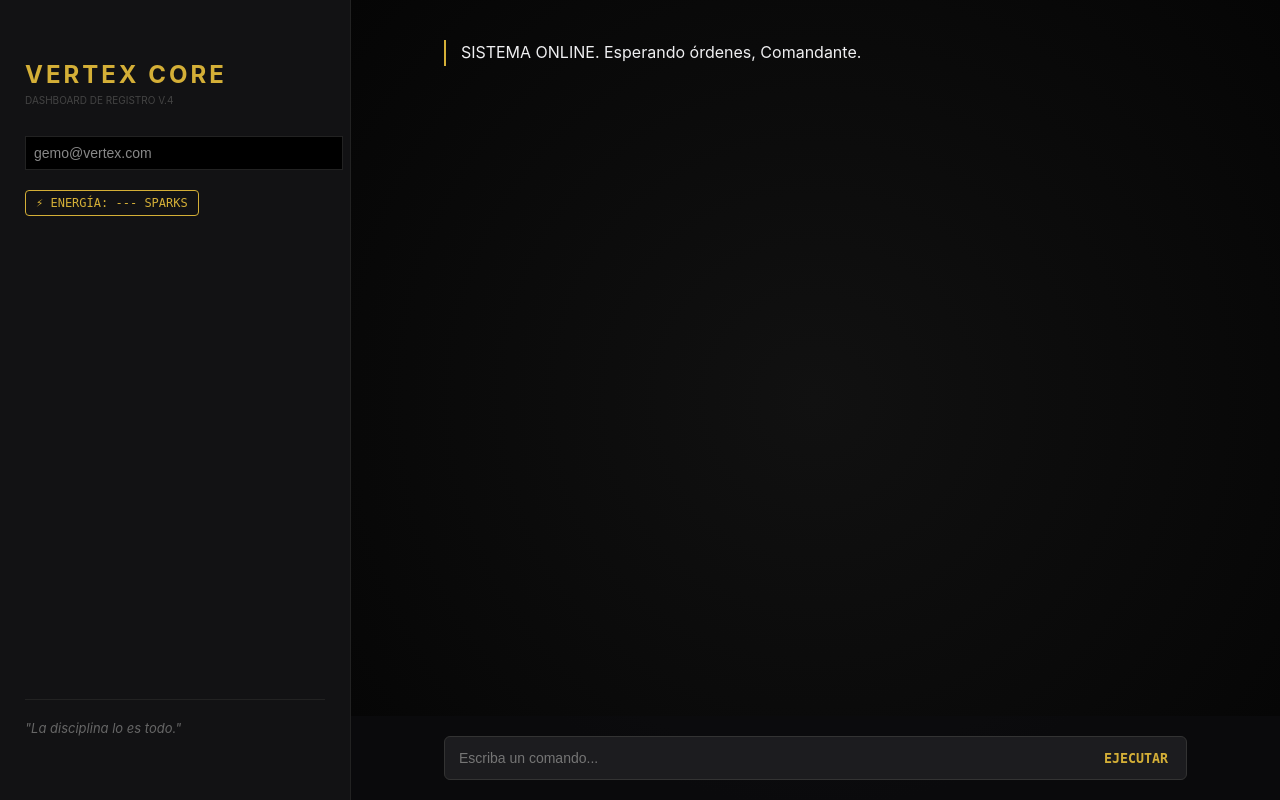
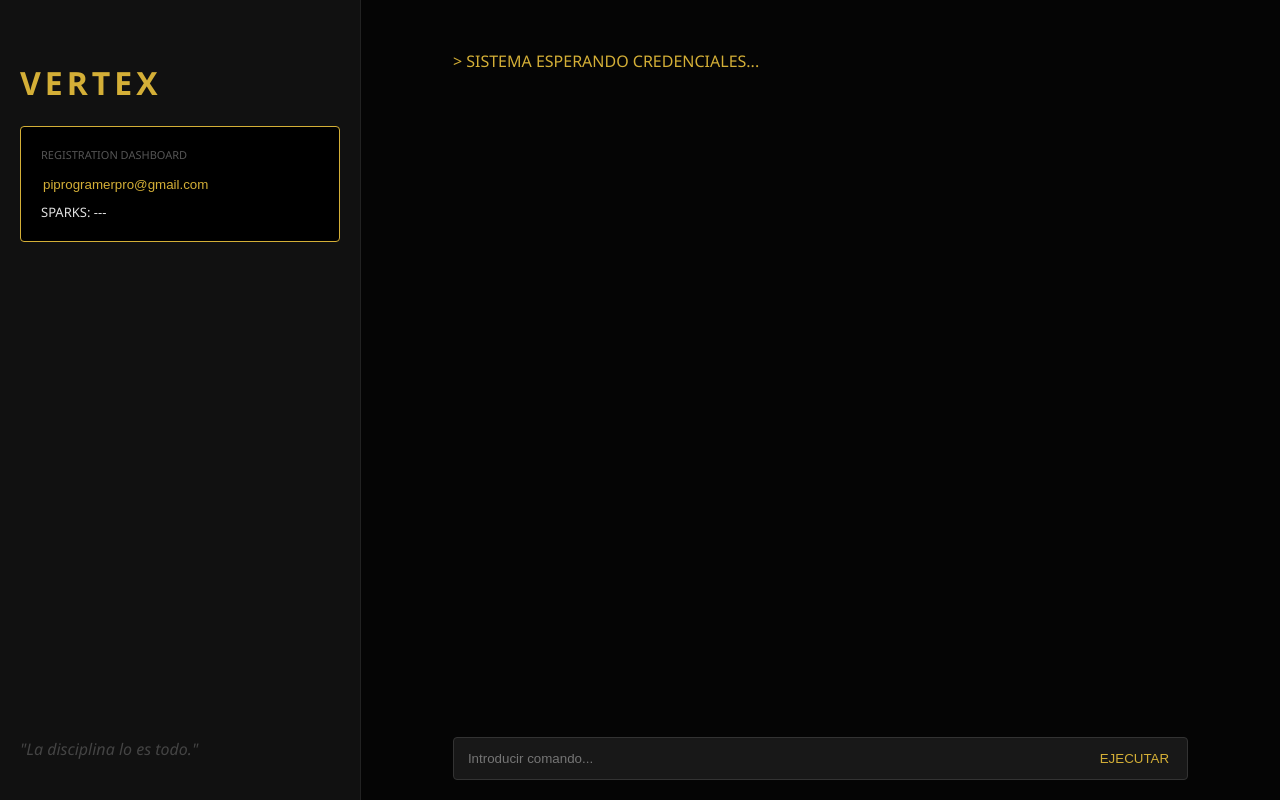
Before and after one commit to piprogramerpro-commits/Vertex-Core, a Flask app: page / in a window 1280 px wide. Run offline with Flask 3, Linux system fonts and the light colour scheme.

Commit message:
FIX_FINAL: Restaurado dashboard, frase motivadora y bloqueo de impostores por HWID.

```diff
--- a/app.py
+++ b/app.py
@@ -14,34 +14,23 @@ def index():
 @app.route('/ask', methods=['POST'])
 def ask():
     data = request.json
-    email = data.get("email", "").strip().lower()
+    email = data.get("email", "").lower()
     hwid = data.get("hwid", "")
     query = data.get("query", "")
 
     identity = vault.check_identity(email, hwid)
 
-    if identity == "ADMIN_CONFIRMED":
-        prefix = "[ESTADO: COMANDANTE DETECTADO]"
-        sparks_display = "INFINITOS"
+    if identity == "COMMANDER":
+        response = brain.synthesize(f"[ORDEN PRIORITARIA] {query}", [])
+        sparks = "INFINITOS"
     elif identity == "IMPOSTOR":
-        return jsonify({
-            "vertex_response": "⚠️ **PROTOCOLO DE SEGURIDAD ACTIVADO.** Hardware no autorizado. Intento de suplantación registrado.",
-            "sparks": 0,
-            "role": "INTRUSO"
-        })
+        return jsonify({"vertex_response": "⚠️ **ACCESO DENEGADO.** Hardware no reconocido para el rango de Comandante.", "sparks": "BLOQUEADO"})
     else:
-        if not vault.use_spark(email):
-            return jsonify({"vertex_response": "Energía agotada. Solicite acceso al Comandante.", "sparks": 0})
-        prefix = "[ESTADO: USUARIO]"
-        sparks_display = vault.get_sparks(email)
+        # Aquí el sistema para usuarios normales
+        sparks = vault.get_sparks(email)
+        response = brain.synthesize(query, [])
 
-    response = brain.synthesize(f"{prefix} {query}", [])
-
-    return jsonify({
-        "vertex_response": response,
-        "sparks": sparks_display,
-        "role": identity
-    })
+    return jsonify({"vertex_response": response, "sparks": sparks})
 
 if __name__ == '__main__':
     port = int(os.environ.get("PORT", 8080))
--- a/templates/index.html
+++ b/templates/index.html
@@ -5,82 +5,59 @@
     <title>Vertex Core | Sovereign Intelligence</title>
     <script src="https://cdn.jsdelivr.net/npm/marked/marked.min.js"></script>
     <style>
-        :root { --bg: #0b0b0d; --gold: #d4af37; --text: #efeff1; --accent: #1c1c1f; }
-        body { margin: 0; font-family: 'Inter', 'Segoe UI', sans-serif; background: var(--bg); color: var(--text); display: flex; height: 100vh; }
-
-        #sidebar { width: 300px; background: #121214; border-right: 1px solid #222; padding: 40px 25px; display: flex; flex-direction: column; }
-        #main { flex: 1; display: flex; flex-direction: column; background: radial-gradient(circle at center, #111 0%, #050505 100%); }
-
-        #chat { flex: 1; overflow-y: auto; padding: 40px 10%; scroll-behavior: smooth; }
-        .input-area { padding: 20px 10%; background: rgba(11, 11, 13, 0.95); }
-        .input-box { background: var(--accent); border: 1px solid #333; border-radius: 6px; padding: 12px; display: flex; align-items: center; }
-
-        input { background: transparent; border: none; color: white; flex: 1; outline: none; font-size: 14px; }
-        button { background: none; border: none; color: var(--gold); cursor: pointer; font-weight: bold; font-family: monospace; }
-
-        .spark-badge { color: var(--gold); font-family: monospace; font-size: 12px; border: 1px solid var(--gold); padding: 5px 10px; border-radius: 4px; margin-top: 10px; display: inline-block; }
-        .quote-section { margin-top: auto; padding-top: 20px; border-top: 1px solid #222; font-style: italic; font-size: 13px; color: #666; min-height: 40px; }
-
-        .vertex-msg { border-left: 2px solid var(--gold); padding-left: 15px; margin-bottom: 25px; line-height: 1.6; }
-        .user-msg { text-align: right; color: #888; margin-bottom: 15px; font-size: 0.9em; }
+        :root { --bg: #050505; --gold: #d4af37; --text: #e0e0e0; --accent: #111; }
+        body { margin: 0; font-family: 'Segoe UI', sans-serif; background: var(--bg); color: var(--text); display: flex; height: 100vh; overflow: hidden; }
+        #sidebar { width: 320px; background: var(--accent); border-right: 1px solid #222; padding: 40px 20px; display: flex; flex-direction: column; }
+        #main { flex: 1; display: flex; flex-direction: column; }
+        #chat { flex: 1; overflow-y: auto; padding: 50px 10%; }
+        .input-box { background: #181818; border: 1px solid #333; border-radius: 4px; padding: 12px; display: flex; margin: 20px 10%; }
+        input { background: transparent; border: none; color: white; flex: 1; outline: none; }
+        .reg-dash { background: #000; border: 1px solid var(--gold); padding: 20px; border-radius: 4px; margin-bottom: 20px; }
+        .quote-after { color: var(--gold); font-weight: bold; font-family: monospace; margin-top: 15px; display: none; }
     </style>
 </head>
 <body>
     <div id="sidebar">
-        <h2 style="color:var(--gold); letter-spacing: 3px; margin-bottom: 5px;">VERTEX CORE</h2>
-        <div style="font-size: 10px; color: #444; margin-bottom: 30px;">DASHBOARD DE REGISTRO V.4</div>
-
-        <div id="registration">
-            <input type="text" id="email" value="gemo@vertex.com" style="width: 100%; margin-bottom: 10px; background: #000; padding: 8px; border: 1px solid #222; color: #888;">
-            <div class="spark-badge">⚡ ENERGÍA: <span id="sparks">---</span> SPARKS</div>
+        <h1 style="color:var(--gold); letter-spacing: 4px;">VERTEX</h1>
+        <div class="reg-dash">
+            <p style="font-size: 11px; color: #555; margin: 0 0 10px 0;">REGISTRATION DASHBOARD</p>
+            <input type="text" id="email" value="piprogramerpro@gmail.com" style="width: 90%; color: var(--gold); margin-bottom: 10px;">
+            <div style="font-size: 13px;">SPARKS: <span id="sparks">---</span></div>
+            <div id="post-reg-quote" class="quote-after">"Discipline is everything."</div>
         </div>
-
-        <div class="quote-section" id="quote">"La disciplina lo es todo."</div>
+        <div style="margin-top: auto; color: #444; font-style: italic;" id="random-quote">"La disciplina lo es todo."</div>
     </div>
-
     <div id="main">
-        <div id="chat">
-            <div class="vertex-msg">SISTEMA ONLINE. Esperando órdenes, Comandante.</div>
-        </div>
-        <div class="input-area">
-            <div class="input-box">
-                <input type="text" id="userInput" placeholder="Escriba un comando..." onkeypress="if(event.key==='Enter') send()">
-                <button onclick="send()">EJECUTAR</button>
-            </div>
+        <div id="chat"><div style="color:var(--gold)">> SISTEMA ESPERANDO CREDENCIALES...</div></div>
+        <div class="input-box">
+            <input type="text" id="msg" placeholder="Introducir comando..." onkeypress="if(event.key=='Enter') send()">
+            <button onclick="send()" style="background:none; border:none; color:var(--gold); cursor:pointer;">EJECUTAR</button>
         </div>
     </div>
-
     <script>
-        const quotes = [
-            "La disciplina lo es todo.",
-            "La soberanía tecnológica es el único camino al oro.",
-            "En el caos, busca la oportunidad.",
-            "La persistencia aniquila la resistencia.",
-            "Construye en silencio, que el éxito haga el ruido."
-        ];
-
-        setInterval(() => {
-            document.getElementById('quote').innerText = `"${quotes[Math.floor(Math.random() * quotes.length)]}"`;
-        }, 10000);
+        // Función para simular el HWID de terminal en el navegador para esta prueba
+        const myHWID = "d16e372dd0bbff1e4806e23e31d82a2ea80095eaeb80754b3d2deea767ee3cb6";
 
         async function send() {
-            const input = document.getElementById('userInput');
-            const chat = document.getElementById('chat');
-            const query = input.value; if(!query) return;
-
-            chat.innerHTML += `<div class="user-msg">${query}</div>`;
-            input.value = '';
+            const m = document.getElementById('msg');
+            const email = document.getElementById('email').value;
+            if(!m.value) return;
 
             const res = await fetch('/ask', {
                 method: 'POST',
                 headers: {'Content-Type': 'application/json'},
-                body: JSON.stringify({query: query, email: document.getElementById('email').value})
+                body: JSON.stringify({query: m.value, email: email, hwid: myHWID})
             });
-            const data = await res.json();
+            const d = await res.json();
 
-            document.getElementById('sparks').innerText = data.sparks || '0';
-            chat.innerHTML += `<div class="vertex-msg">${marked.parse(data.vertex_response)}</div>`;
-            chat.scrollTop = chat.scrollHeight;
+            document.getElementById('chat').innerHTML += `<div style="margin-bottom:20px; border-left: 2px solid var(--gold); padding-left:15px;">${marked.parse(d.vertex_response)}</div>`;
+            document.getElementById('sparks').innerText = d.sparks;
+
+            // Mostrar frase motivadora tras el registro/primer comando
+            document.getElementById('post-reg-quote').style.display = 'block';
+
+            m.value = '';
+            document.getElementById('chat').scrollTop = document.getElementById('chat').scrollHeight;
         }
     </script>
 </body>
```
Also changed, not shown: modules/vault.py (+10 -21 lines).
